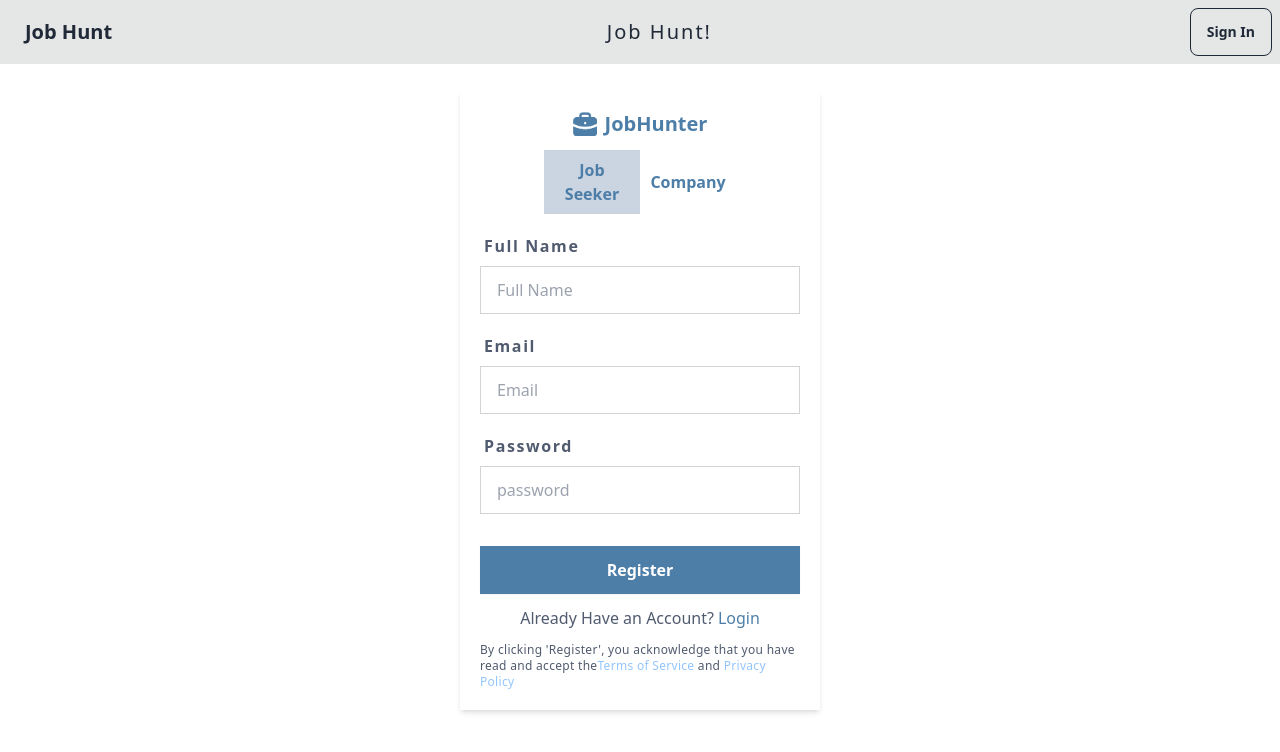
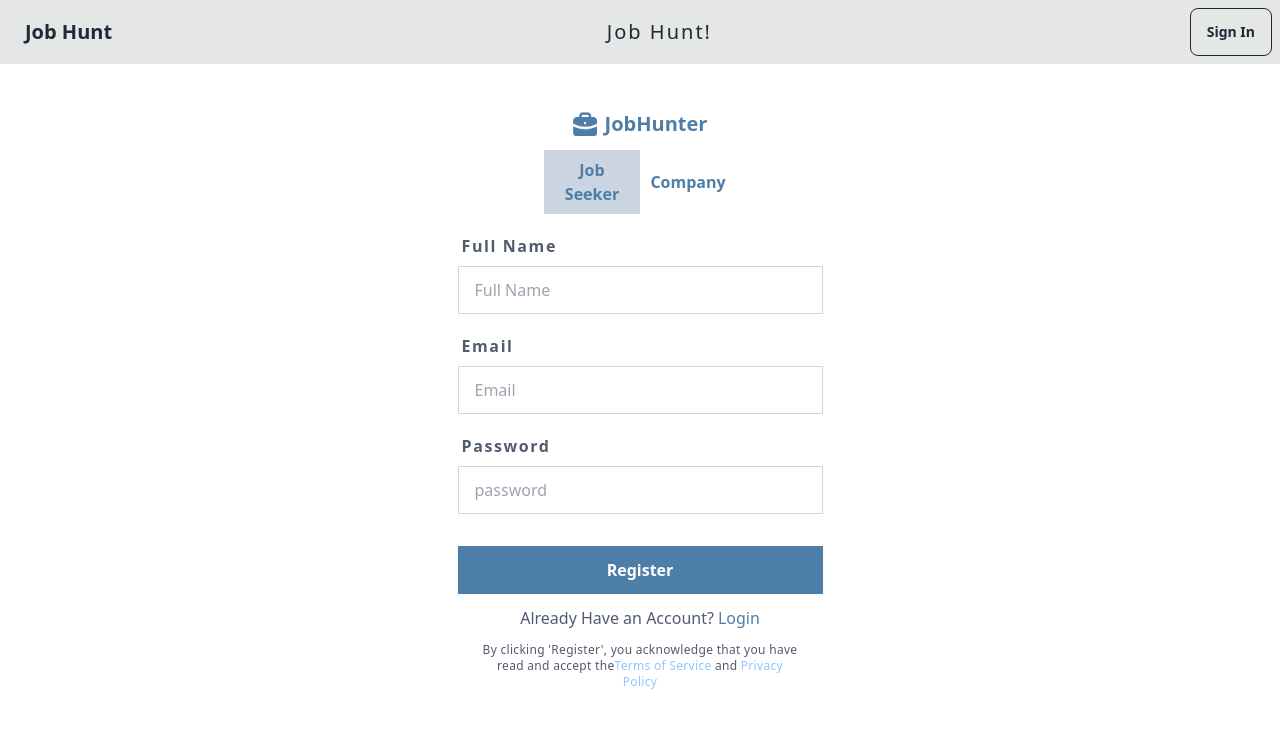
Before and after one commit to FERN2-Job-Marketplace/job-hunter, a Next.js app in the folder jobhunter/: page /auth/signUp in a window 1280 px wide. Shown: the top 752 px of the page. Built offline with nearby package versions, Linux system fonts and the light colour scheme; no server answers.

Commit message:
style: adjust styling of auth pages

```diff
--- a/jobhunter/src/app/auth/signIn/page.tsx
+++ b/jobhunter/src/app/auth/signIn/page.tsx
@@ -24,7 +24,7 @@ export default function SignInPage() {
 
   return (
     <div className="flex justify-center items-center w-full h-screen bg-white">
-      <div className="p-5 shadow-md flex flex-col gap-3 justify-center bg-white">
+      <div className="p-5 flex flex-col gap-3 justify-center bg-white md:min-w-[405px]">
         <div className="flex flex-row justify-center items-center gap-2">
           <img
           src="/Vector.png"
@@ -33,7 +33,7 @@ export default function SignInPage() {
           <h1 className="text-steel-blue text-xl font-bold">JobHunter</h1>
         </div>
         <AuthOptionBtn/>
-        <label className="form-control w-80 ">
+        <label className="form-control w-full ">
           <div className="label">
             <span className="text-base font-semibold tracking-widest text-dark-grey-text">Username</span>
           </div>
@@ -44,10 +44,10 @@ export default function SignInPage() {
               usernameCurr = e.target.value;
             }}
             placeholder="username"
-            className="input text-black input-bordered w-full max-w-xs focus:border-steel-blue rounded-none bg-white"
+            className="input text-black input-bordered w-full focus:border-steel-blue rounded-none bg-white"
           />
         </label>
-        <label className="form-control w-80 ">
+        <label className="form-control w-full ">
           <div className="label">
             <span className="text-base font-semibold tracking-widest text-dark-grey-text">Password</span>
           </div>
@@ -58,7 +58,7 @@ export default function SignInPage() {
               passwordCurr = e.target.value;
             }}
             placeholder="password"
-            className="input text-black input-bordered w-full max-w-xs focus:border-steel-blue rounded-none bg-white"
+            className="input text-black input-bordered w-full focus:border-steel-blue rounded-none bg-white"
           />
         </label>
         <button onClick={onSubmit} className="btn bg-steel-blue text-white font-semibold text-base border-0 rounded-none hover:bg-slate-400 mt-5">
--- a/jobhunter/src/app/auth/signUp/page.tsx
+++ b/jobhunter/src/app/auth/signUp/page.tsx
@@ -5,7 +5,7 @@ export default function SignUpPage(){
 
     return(
         <div className="flex justify-center items-center w-full h-screen bg-white">
-            <div className="p-5 shadow-md flex flex-col gap-3 justify-center bg-white">
+            <div className="p-5 flex flex-col gap-3 justify-center bg-white md:min-w-[405px]">
                 <div className="flex flex-row justify-center items-center gap-2">
                     <img
                     src="/Vector.png"
@@ -14,7 +14,7 @@ export default function SignUpPage(){
                     <h1 className="text-steel-blue text-xl font-bold">JobHunter</h1>
                 </div>
                 <AuthOptionBtn/>
-                <label className="form-control w-80 ">
+                <label className="form-control w-full">
                 <div className="label">
                     <span className="text-base font-semibold tracking-widest text-dark-grey-text">Full Name</span>
                 </div>
@@ -22,10 +22,10 @@ export default function SignUpPage(){
                     type="text"
                     name="Full Name"
                     placeholder="Full Name"
-                    className="input text-black input-bordered w-full max-w-xs focus:border-steel-blue rounded-none bg-white"
+                    className="input text-black input-bordered w-full focus:border-steel-blue rounded-none bg-white"
                 />
                 </label>
-                <label className="form-control w-80 ">
+                <label className="form-control w-full">
                 <div className="label">
                     <span className="text-base font-semibold tracking-widest text-dark-grey-text">Email</span>
                 </div>
@@ -33,10 +33,10 @@ export default function SignUpPage(){
                     type="text"
                     name="Email"
                     placeholder="Email"
-                    className="input text-black input-bordered w-full max-w-xs focus:border-steel-blue rounded-none bg-white"
+                    className="input text-black input-bordered w-full focus:border-steel-blue rounded-none bg-white"
                 />
                 </label>
-                <label className="form-control w-80 ">
+                <label className="form-control w-full">
                 <div className="label">
                     <span className="text-base font-semibold tracking-widest text-dark-grey-text">Password</span>
                 </div>
@@ -44,7 +44,7 @@ export default function SignUpPage(){
                     type="password"
                     name="password"
                     placeholder="password"
-                    className="input text-black input-bordered w-full max-w-xs focus:border-steel-blue rounded-none bg-white"
+                    className="input text-black input-bordered w-full focus:border-steel-blue rounded-none bg-white"
                 />
                 </label>
                 <button className="btn bg-steel-blue text-white font-semibold text-base border-0 rounded-none hover:bg-slate-400 mt-5">
@@ -54,7 +54,7 @@ export default function SignUpPage(){
                     <h1>Already Have an Account?</h1>
                     <a href="signIn" className="text-steel-blue">Login</a>
                 </div>
-                <div className="w-80 text-xs text-dark-grey-text tracking-wide">
+                <div className="w-80 text-xs text-dark-grey-text tracking-wide text-center m-auto">
                     By clicking 'Register', you acknowledge that you have read and accept the
                     <a href="" className="text-blue-300 gap-1">Terms of Service</a> and <a href="" className="text-blue-300 gap-1">Privacy Policy</a>
                 </div>
```
